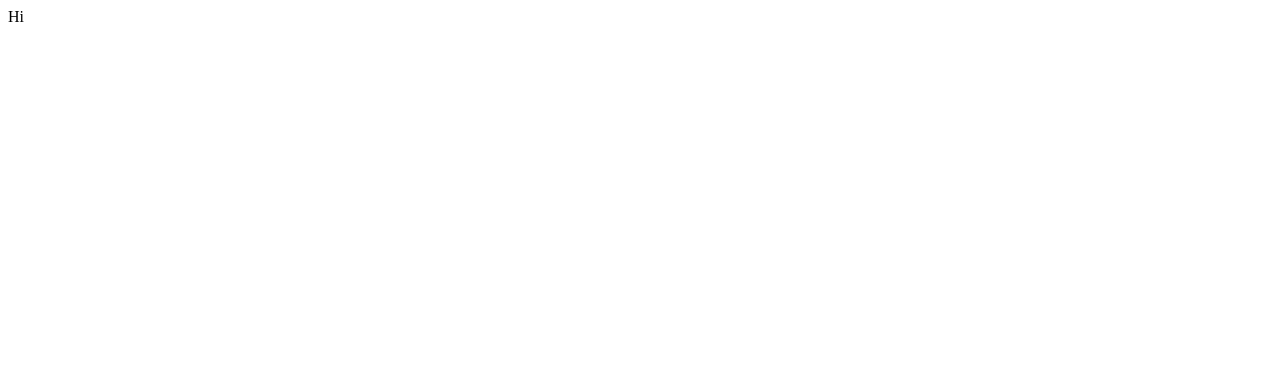
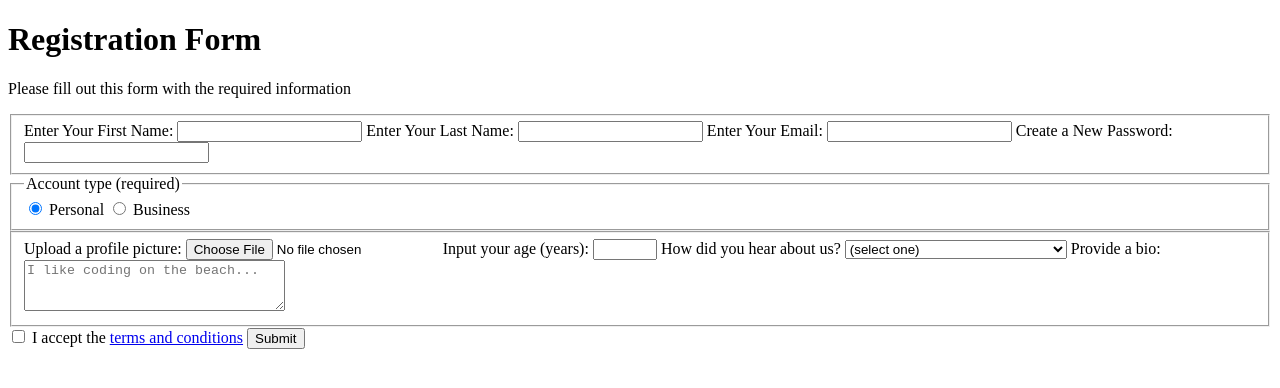
Before and after one commit to SamWCodes/SurveyForm, a plain HTML site: page index.html in a window 1280 px wide. Drawn offline with Linux system fonts and the light colour scheme.

Commit message:
Added HTML

```diff
--- a/index.html
+++ b/index.html
@@ -1 +1,45 @@
-<p>Hi</p>
+<!DOCTYPE html>
+<html lang="en">
+  <head>
+    <meta charset="UTF-8">
+    <title>Registration Form</title>
+    <link rel="stylesheet" href="styles.css" />
+  </head>
+  <body>
+    <h1>Registration Form</h1>
+    <p>Please fill out this form with the required information</p>
+    <form method="post" action='https://register-demo.freecodecamp.org'>
+      <fieldset>
+        <label for="first-name">Enter Your First Name: <input id="first-name" name="first-name" type="text" required /></label>
+        <label for="last-name">Enter Your Last Name: <input id="last-name" name="last-name" type="text" required /></label>
+        <label for="email">Enter Your Email: <input id="email" name="email" type="email" required /></label>
+        <label for="new-password">Create a New Password: <input id="new-password" name="new-password" type="password" pattern="[a-z0-5]{8,}" required /></label>
+      </fieldset>
+      <fieldset>
+        <legend>Account type (required)</legend>
+        <label for="personal-account"><input id="personal-account" type="radio" name="account-type" class="inline" checked /> Personal</label>
+        <label for="business-account"><input id="business-account" type="radio" name="account-type" class="inline" /> Business</label>
+      </fieldset>
+      <fieldset>
+        <label for="profile-picture">Upload a profile picture: <input id="profile-picture" type="file" name="file" /></label>
+        <label for="age">Input your age (years): <input id="age" type="number" name="age" min="13" max="120" /></label>
+        <label for="referrer">How did you hear about us?
+          <select id="referrer" name="referrer">
+            <option value="">(select one)</option>
+            <option value="1">freeCodeCamp News</option>
+            <option value="2">freeCodeCamp YouTube Channel</option>
+            <option value="3">freeCodeCamp Forum</option>
+            <option value="4">Other</option>
+          </select>
+        </label>
+        <label for="bio">Provide a bio:
+          <textarea id="bio" name="bio" rows="3" cols="30" placeholder="I like coding on the beach..."></textarea>
+        </label>
+      </fieldset>
+      <label for="terms-and-conditions">
+        <input class="inline" id="terms-and-conditions" type="checkbox" required name="terms-and-conditions" /> I accept the <a href="https://www.freecodecamp.org/news/terms-of-service/">terms and conditions</a>
+      </label>
+      <input type="submit" value="Submit" />
+    </form>
+  </body>
+</html>
```
Also changed, not shown: styles.css (added).
